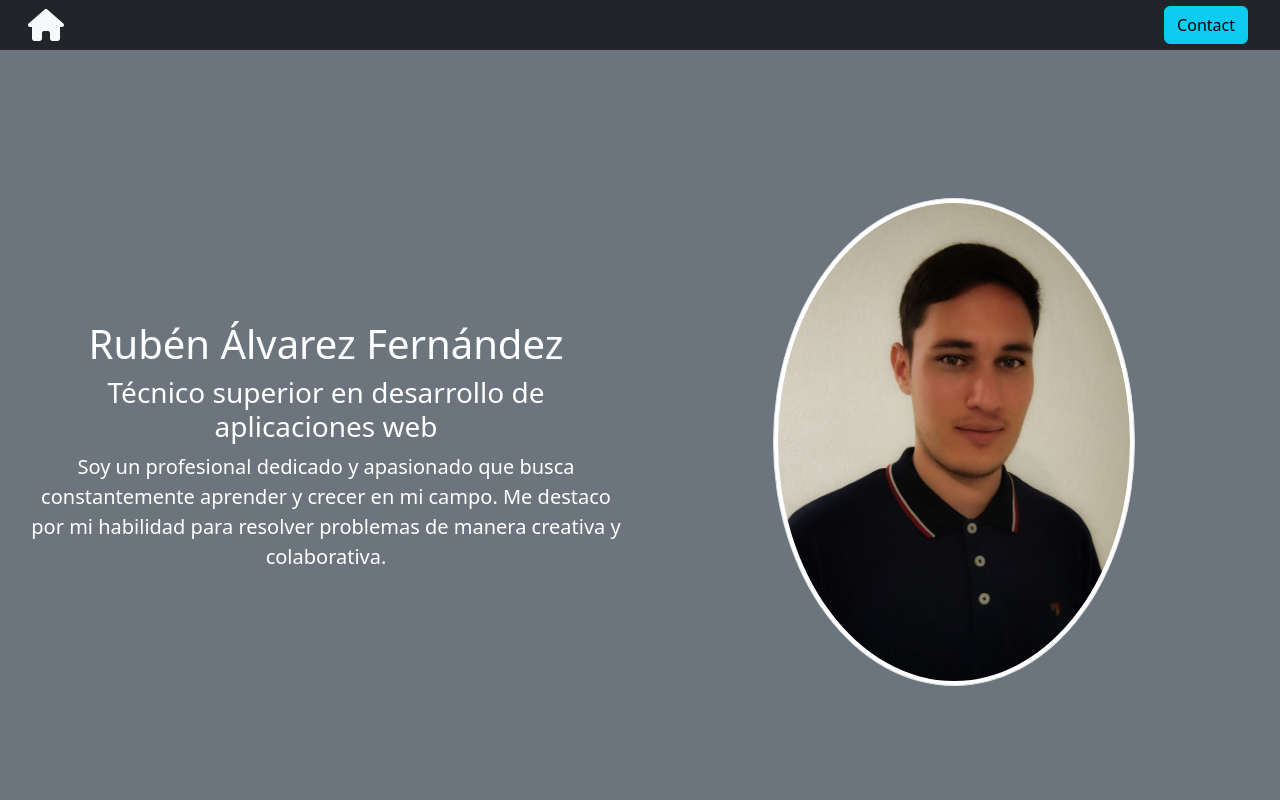
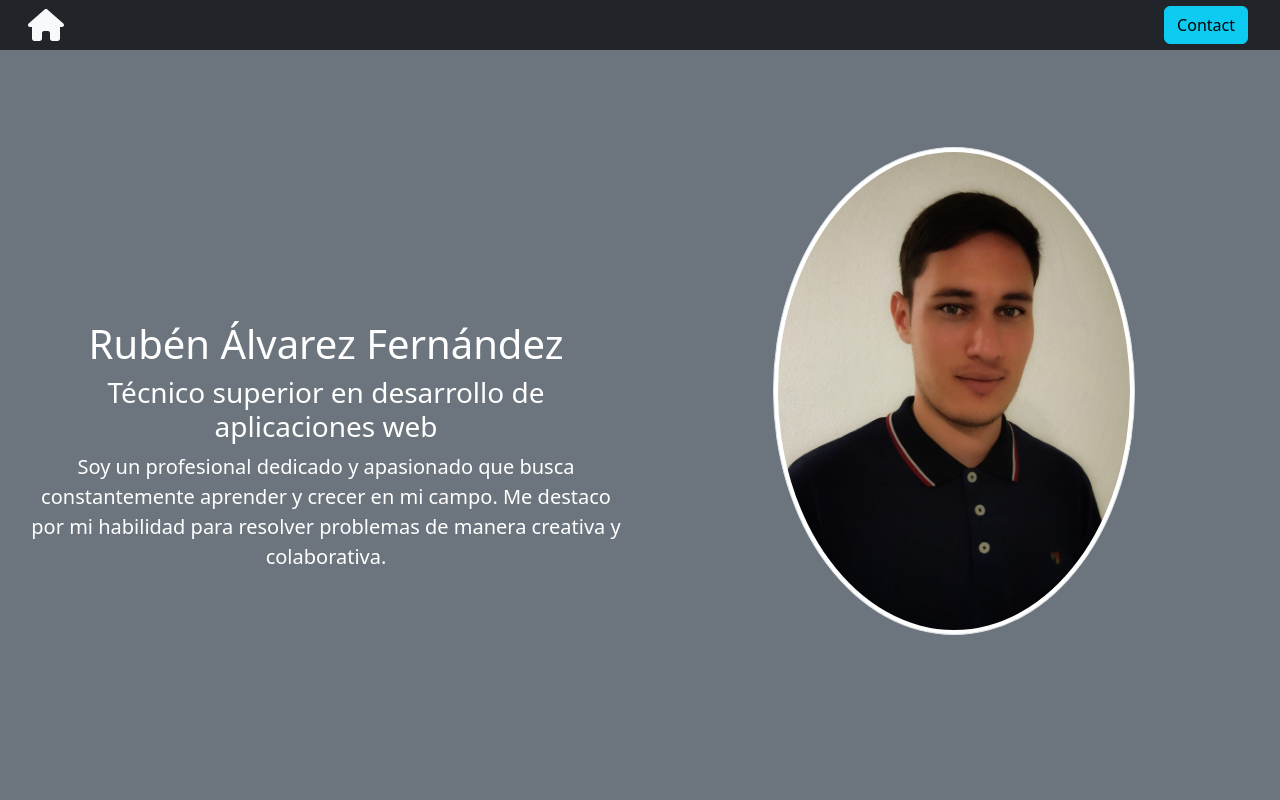
Before and after one commit to NEBUR342/portfolio, a React (Create React App) app: page / in a window 1280 px wide. Shown: the top 800 px of the page. Built offline with nearby package versions, Linux system fonts and the light colour scheme.

Commit message:
arreglo margen

```diff
--- a/src/App.css
+++ b/src/App.css
@@ -75,3 +75,7 @@
 .full-height-container {
   height: 100vh;
 }
+
+.margen-bottom{
+  margin-bottom: 10%;
+}
--- a/src/components/Home.jsx
+++ b/src/components/Home.jsx
@@ -17,7 +17,7 @@ const Home = () => {
               <h3>{jsonData.profesion}</h3>
               <p className="lead">{jsonData.descripcionPersonal}</p>
             </Col>
-            <Col md={6} className="mb-4">
+            <Col md={6} className="margen-bottom">
               <img
                 src={imagen}
                 alt="Foto perfil"
```
